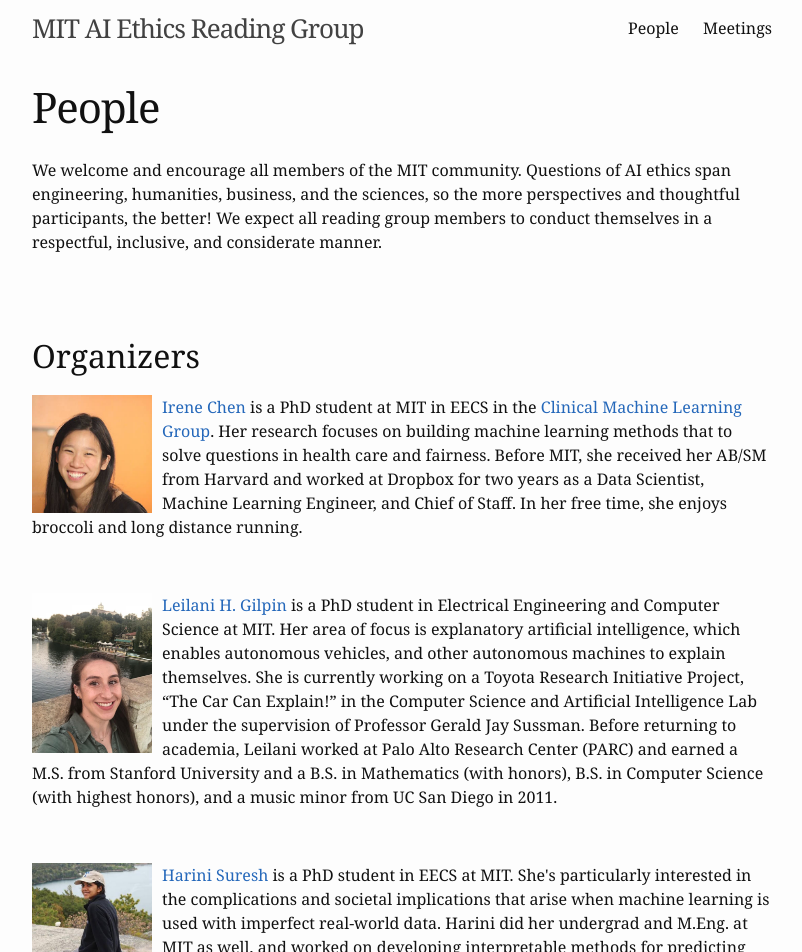
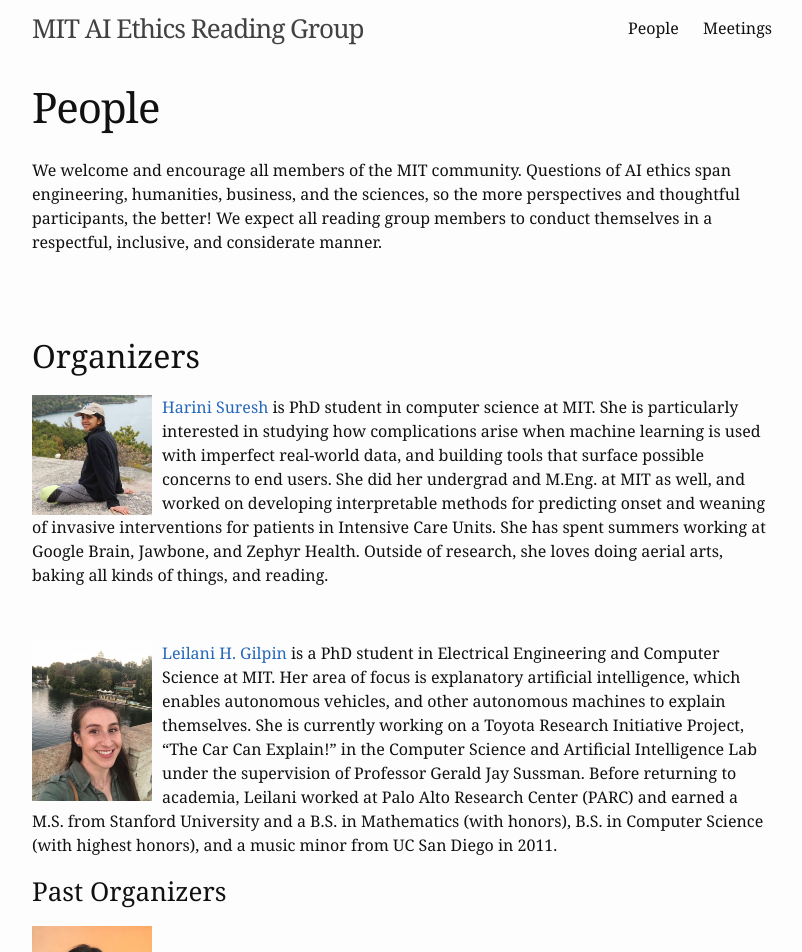
Before and after one commit to mitaiethics/mitaiethics.github.io, a Jekyll site: the page built from people.md, in a window 1280 px wide. Shown: the top 952 px of the page, without its empty margins (238-1040 px from the left). Built offline with Jekyll 4.4.1, drawn with Linux system fonts in a browser that asks for light colours; some of the changed text lies outside the part shown.

Commit message:
Update people.md

```diff
--- a/people.md
+++ b/people.md
@@ -11,11 +11,12 @@ We welcome and encourage all members of the MIT community. Questions of AI ethic
 ## Organizers
 
 <p>
-<img src="/irene.jpg" alt="..." class="float-left mr-2" width="120px" style="float: left; margin-right: 10px;">
-<a href="http://irenechen.net">Irene Chen</a> is a PhD student at MIT in EECS in the <a href="http://clinicalml.org">Clinical Machine Learning Group</a>. Her research focuses on building machine learning methods that to solve questions in health care and fairness. Before MIT, she received her AB/SM from Harvard and worked at Dropbox for two years as a Data Scientist, Machine Learning Engineer, and Chief of Staff. In her free time, she enjoys broccoli and long distance running.
+<img src="/harini.jpg" alt="..." class="float-left mr-2" width="120px" style="float: left; margin-right: 10px;">
+<a href="http://harinisuresh.com/">Harini Suresh</a> is PhD student in computer science at MIT. She is particularly interested in studying how complications arise when machine learning is used with imperfect real-world data, and building tools that surface possible concerns to end users. She did her undergrad and M.Eng. at MIT as well, and worked on developing interpretable methods for predicting onset and weaning of invasive interventions for patients in Intensive Care Units. She has spent summers working at Google Brain, Jawbone, and Zephyr Health. Outside of research, she loves doing aerial arts, baking all kinds of things, and reading.
 </p>
 
 <br>
+
 <p>
 <img src="/leilani.jpg" alt="..." class="float-left mr-2" width="120px" style="float: left; margin-right: 10px;">
 <a href="http://people.csail.mit.edu/lgilpin/">Leilani H. Gilpin</a> is a PhD student in Electrical Engineering and
@@ -28,15 +29,15 @@ Professor Gerald Jay Sussman.  Before returning to academia, Leilani
 worked at Palo Alto Research Center (PARC) and earned a M.S. from Stanford University and a  B.S. in Mathematics (with honors),
 B.S. in Computer Science (with highest honors), and a music minor from
 UC San Diego in 2011.
+</p>
 
+### Past Organizers
+
+
+<p>
+<img src="/irene.jpg" alt="..." class="float-left mr-2" width="120px" style="float: left; margin-right: 10px;">
+  <br>
+<a href="http://irenechen.net">Irene Chen</a>
 </p>
+
 <br>
-<p>
-<img src="/harini.jpg" alt="..." class="float-left mr-2" width="120px" style="float: left; margin-right: 10px;">
-<a href="http://harinisuresh.com/">Harini Suresh</a> is a PhD student in EECS at MIT. She's particularly interested in the complications and societal implications that arise when machine learning is used with imperfect real-world data. Harini did her undergrad and M.Eng. at MIT as well, and worked on developing interpretable methods for predicting onset and weaning of invasive interventions for patients in Intensive Care Units. She also likes photography and making/eating bread.
-</p>
-<br>
-<p>
-<img src="/bernardo.png" alt="..." class="float-left mr-2" width="120px" style="float: left; margin-right: 10px;">
-<a href="http://aceituno.mit.edu/">Bernardo Aceituno</a> is an SM student in Mechanical Engineering at MIT. His research interests lie in the area of robotic manipulation. In particular, he studies applications of optimization and AI to mitigate the effects of uncertainty in precise and safe manipulation tasks. Bernardo did his undergrad at Universidad Simon Bolivar (USB), Venezuela, where he worked on locomotion of quadruped robots over rough terrains, also in collabaoration with Toyota Research Institute (TRI) and Istituto Italiano di Tecnologia (IIT).
-</p>
```
